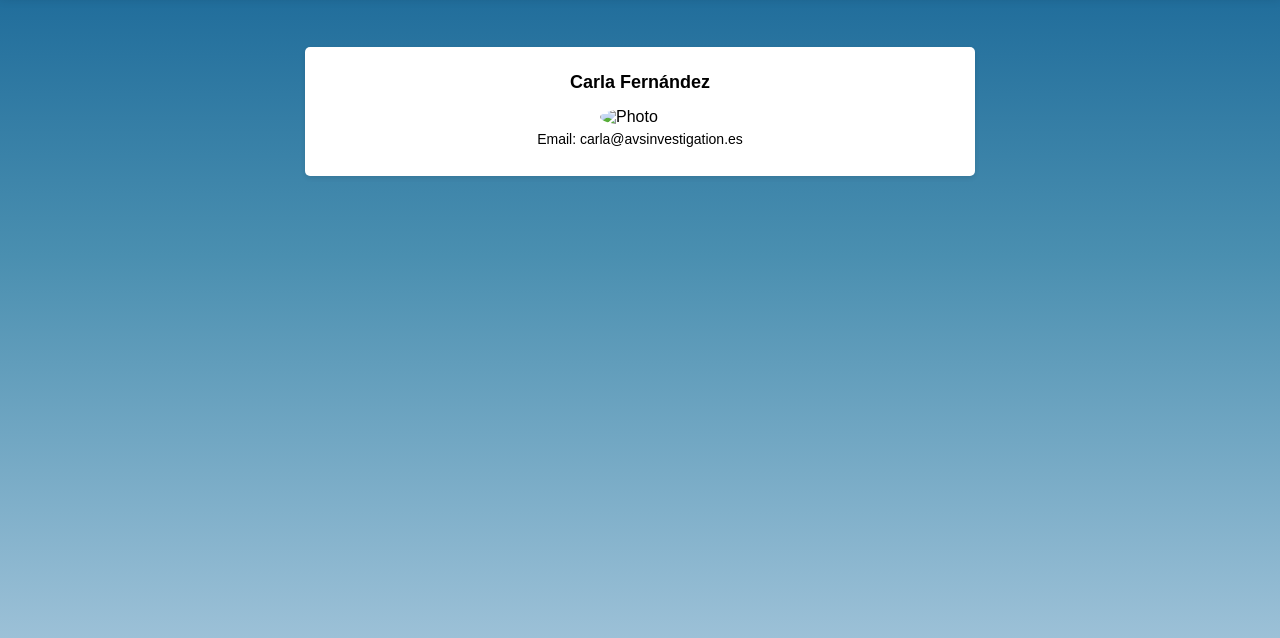
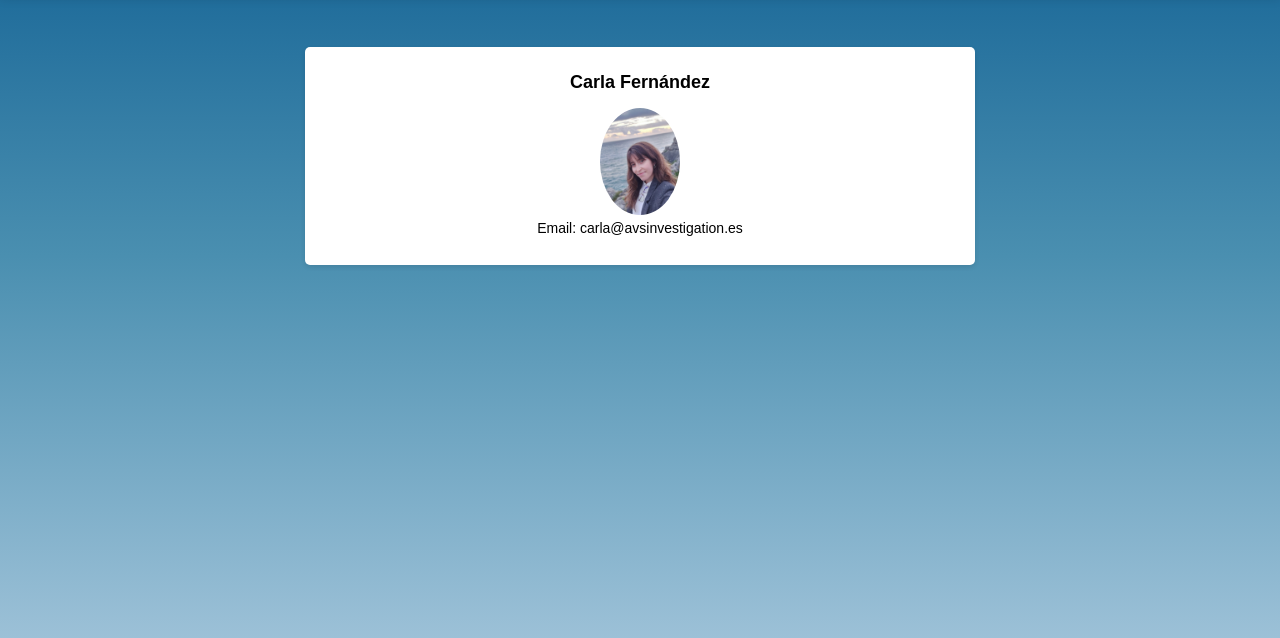
Before and after one commit to sabas153/AVS-Viaje, a plain HTML site: page personas/Carla.html in a window 1280 px wide. Shown: the part 144-782 px from the top of the page. Drawn offline with Linux system fonts and the light colour scheme.

Commit message:
imagen carla

```diff
--- a/personas/Carla.html
+++ b/personas/Carla.html
@@ -13,7 +13,7 @@
     <main>
         <div class="person-card">
             <h2>Carla Fernández</h2>
-            <img src="" alt="Photo">
+            <img src="../images/carla.jpg" alt="Photo">
             <p>Email: carla@avsinvestigation.es</p>
 
         </div>
```
Also changed, not shown: participantes.html (+1 -1 lines), images/carla.jpg (added).
